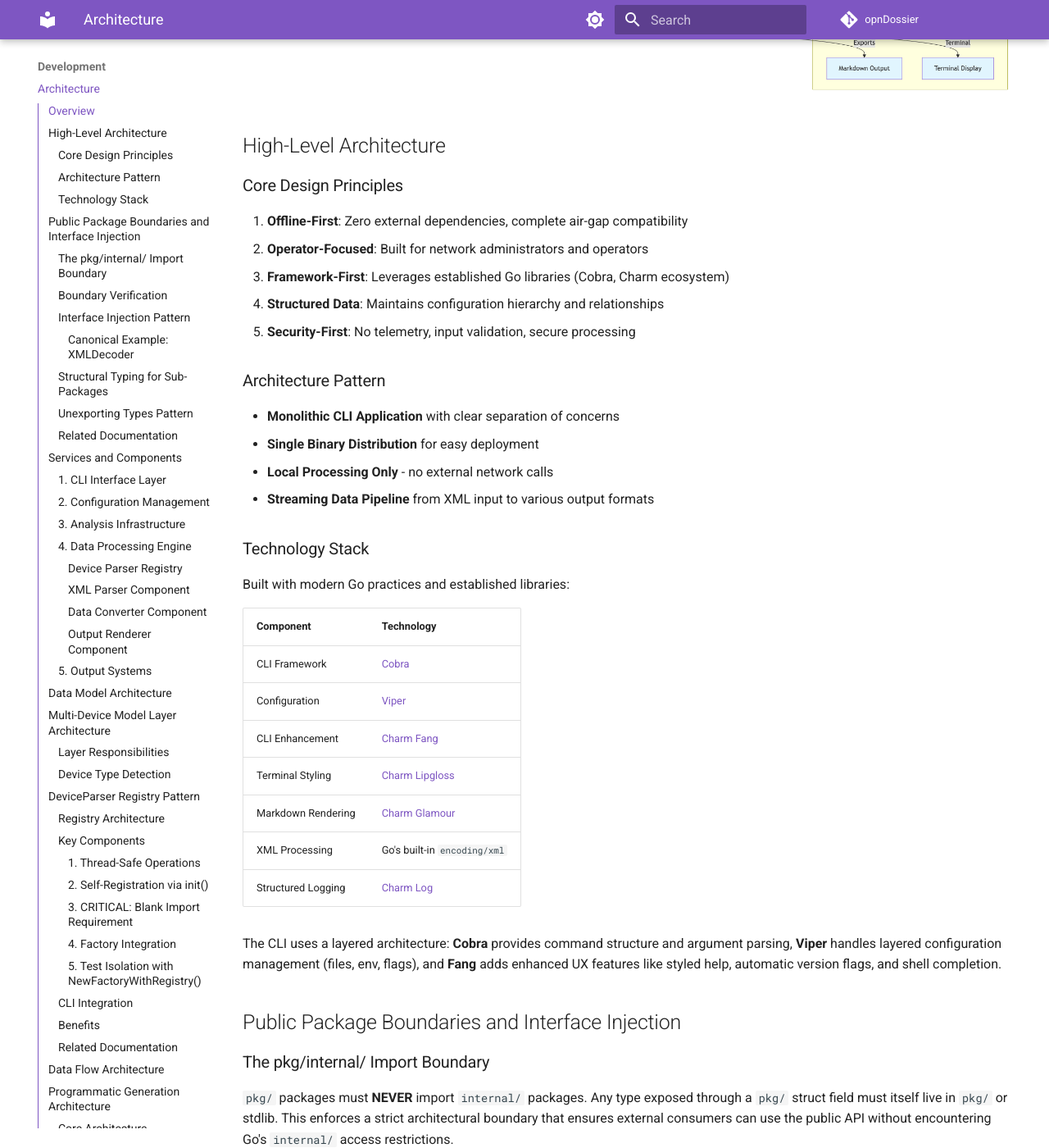
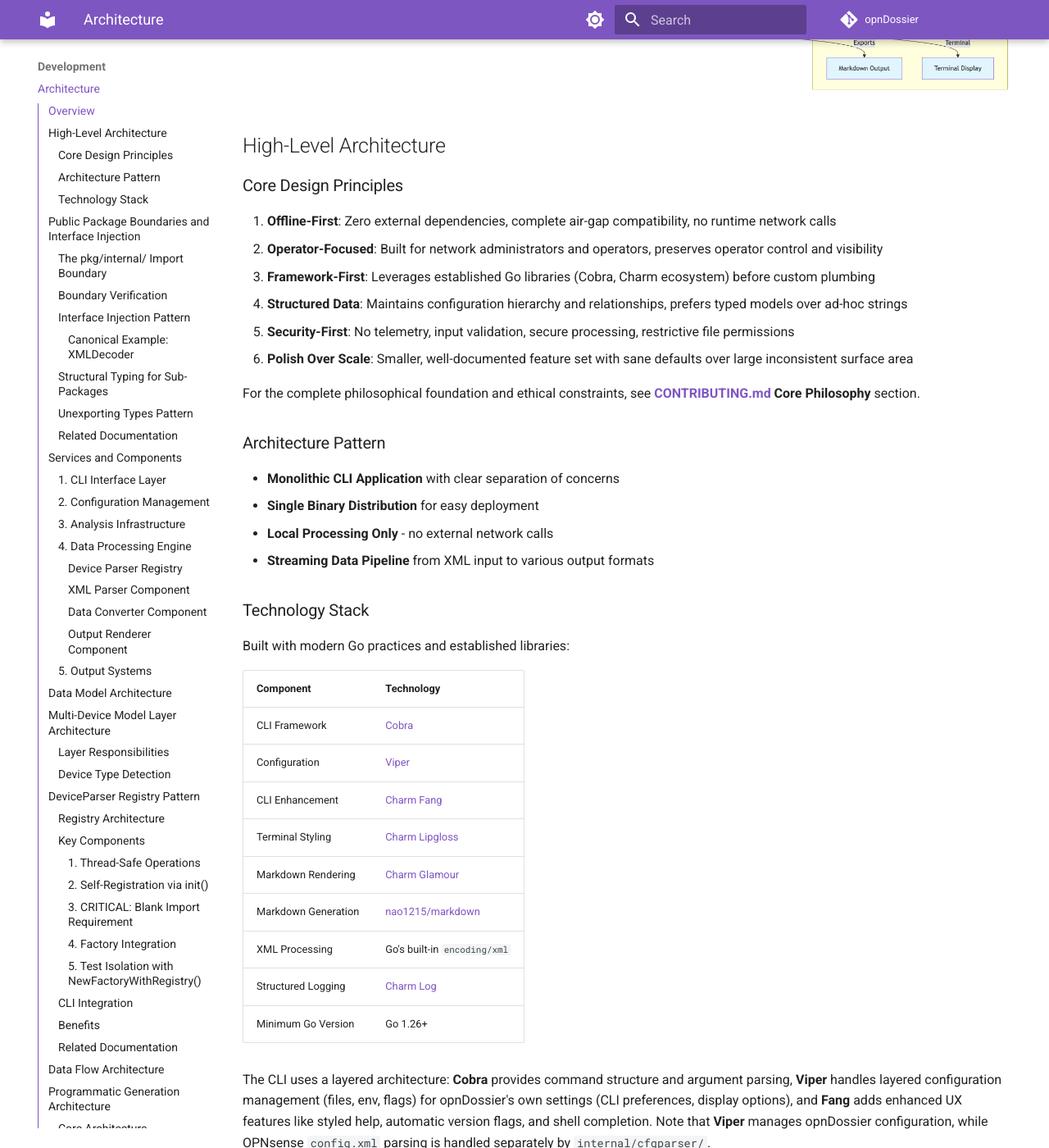
Before and after one commit to EvilBit-Labs/opnDossier, an MkDocs documentation site: the page built from docs/development/architecture.md, in a window 1280 px wide and 1400 px high, scrolled down 854 px. Shown: the whole window at 82% size. Built offline with MkDocs 1.6.1 and Material for MkDocs 9.7.7, drawn with Linux system fonts in a browser that asks for light colours; comment, search, counter and statistics services are not loaded; the version menu is left out; some of the changed text lies outside the part shown.

Commit message:
docs: Dosu updates for PR #440

````diff
--- a/docs/development/architecture.md
+++ b/docs/development/architecture.md
@@ -10,11 +10,14 @@ opnDossier is a **CLI-based multi-device firewall configuration processor** desi
 
 ### Core Design Principles
 
-1. **Offline-First**: Zero external dependencies, complete air-gap compatibility
-2. **Operator-Focused**: Built for network administrators and operators
-3. **Framework-First**: Leverages established Go libraries (Cobra, Charm ecosystem)
-4. **Structured Data**: Maintains configuration hierarchy and relationships
-5. **Security-First**: No telemetry, input validation, secure processing
+1. **Offline-First**: Zero external dependencies, complete air-gap compatibility, no runtime network calls
+2. **Operator-Focused**: Built for network administrators and operators, preserves operator control and visibility
+3. **Framework-First**: Leverages established Go libraries (Cobra, Charm ecosystem) before custom plumbing
+4. **Structured Data**: Maintains configuration hierarchy and relationships, prefers typed models over ad-hoc strings
+5. **Security-First**: No telemetry, input validation, secure processing, restrictive file permissions
+6. **Polish Over Scale**: Smaller, well-documented feature set with sane defaults over large inconsistent surface area
+
+For the complete philosophical foundation and ethical constraints, see **[CONTRIBUTING.md](../../CONTRIBUTING.md) Core Philosophy** section.
 
 ### Architecture Pattern
 
@@ -27,17 +30,19 @@ opnDossier is a **CLI-based multi-device firewall configuration processor** desi
 
 Built with modern Go practices and established libraries:
 
-| Component          | Technology                                                  |
-| ------------------ | ----------------------------------------------------------- |
-| CLI Framework      | [Cobra](https://github.com/spf13/cobra)                     |
-| Configuration      | [Viper](https://github.com/spf13/viper)                     |
-| CLI Enhancement    | [Charm Fang](https://github.com/charmbracelet/fang)         |
-| Terminal Styling   | [Charm Lipgloss](https://github.com/charmbracelet/lipgloss) |
-| Markdown Rendering | [Charm Glamour](https://github.com/charmbracelet/glamour)   |
-| XML Processing     | Go's built-in `encoding/xml`                                |
-| Structured Logging | [Charm Log](https://github.com/charmbracelet/log)           |
+| Component               | Technology                                                  |
+| ----------------------- | ----------------------------------------------------------- |
+| CLI Framework           | [Cobra](https://github.com/spf13/cobra)                     |
+| Configuration           | [Viper](https://github.com/spf13/viper)                     |
+| CLI Enhancement         | [Charm Fang](https://github.com/charmbracelet/fang)         |
+| Terminal Styling        | [Charm Lipgloss](https://github.com/charmbracelet/lipgloss) |
+| Markdown Rendering      | [Charm Glamour](https://github.com/charmbracelet/glamour)   |
+| Markdown Generation     | [nao1215/markdown](https://github.com/nao1215/markdown)     |
+| XML Processing          | Go's built-in `encoding/xml`                                |
+| Structured Logging      | [Charm Log](https://github.com/charmbracelet/log)           |
+| Minimum Go Version      | Go 1.26+                                                    |
 
-The CLI uses a layered architecture: **Cobra** provides command structure and argument parsing, **Viper** handles layered configuration management (files, env, flags), and **Fang** adds enhanced UX features like styled help, automatic version flags, and shell completion.
+The CLI uses a layered architecture: **Cobra** provides command structure and argument parsing, **Viper** handles layered configuration management (files, env, flags) for opnDossier's own settings (CLI preferences, display options), and **Fang** adds enhanced UX features like styled help, automatic version flags, and shell completion. Note that **Viper** manages opnDossier configuration, while OPNsense `config.xml` parsing is handled separately by `internal/cfgparser/`.
 
 ## Public Package Boundaries and Interface Injection
 
@@ -137,6 +142,8 @@ This allows external test packages to use the conversion functionality without a
 For detailed examples and the historical context of fixing `pkg/internal/` boundary violations, see:
 
 - **[docs/solutions/architecture-issues/pkg-internal-import-boundary.md](../solutions/architecture-issues/pkg-internal-import-boundary.md)**
+
+For practical developer guidance on public package purity and the boundary verification command, see **[CONTRIBUTING.md](../../CONTRIBUTING.md) Go Development Standards** section.
 
 ## Services and Components
 
@@ -432,7 +439,17 @@ For complete implementation details, error-handling patterns, and gotchas, see:
 - **[docs/solutions/architecture-issues/pluggable-deviceparser-registry-pattern.md](../solutions/architecture-issues/pluggable-deviceparser-registry-pattern.md)**
 - **[GOTCHAS.md §7.1](../../GOTCHAS.md)** — Blank import requirement
 
+For practical developer guidance on the DeviceParser registry pattern and blank import footgun, see **[CONTRIBUTING.md](../../CONTRIBUTING.md) Go Development Standards** section.
+
 ## Data Flow Architecture
+
+The data processing pipeline follows a clear multi-stage architecture documented in **[CONTRIBUTING.md](../../CONTRIBUTING.md) Data Processing Pipeline** section:
+
+1. **Ingestion**: `internal/cfgparser/` parses OPNsense `config.xml` → `pkg/schema/opnsense.OpnSenseDocument`
+2. **Conversion**: `pkg/parser/opnsense/` transforms `OpnSenseDocument` → `pkg/model.CommonDevice` with conversion warnings
+3. **Export Enrichment**: `internal/converter/enrichment.go` populates statistics, analysis, security assessment via `prepareForExport()`
+4. **Export**: Registry-driven multi-format output (markdown, json, yaml, text, html) via `FormatRegistry`
+5. **Report Generation**: Audience-aware reports built through `builder.MarkdownBuilder`
 
 ```mermaid
 sequenceDiagram
@@ -1096,6 +1113,8 @@ All validation, shell completion, and dispatch logic automatically picks up the
 
 For detailed guidance on the FormatRegistry pattern and consumer-local interface narrowing, see AGENTS.md §5.9b.
 
+For practical developer guidance on the FormatRegistry pattern, format addition workflow, and avoiding hardcoded switch statements, see **[CONTRIBUTING.md](../../CONTRIBUTING.md) Go Development Standards** section.
+
 ## Versioned Data Strategy
 
 ### Configuration Versioning
@@ -1284,9 +1303,11 @@ When the `--quiet` flag is used:
 
 ### Security Controls
 
-- **Input Validation**: XML schema validation, path sanitization, size limits
-- **Processing Security**: Memory safety (Go runtime), type safety, error handling
-- **Output Security**: Path validation, permission checks, content sanitization
+- **Input Validation**: XML schema validation, path sanitization, size limits at system boundaries
+- **Processing Security**: Memory safety (Go runtime), type safety, error handling that prevents credential leakage
+- **Output Security**: Path validation, restrictive file permissions (0600 for sensitive data), content sanitization
+
+For secure coding principles, SNMP redaction patterns, and the canonical approach to safe error messages, see **[CONTRIBUTING.md](../../CONTRIBUTING.md) Secure Coding Principles** section and `internal/processor/report.go`.
 
 ### Air-Gap Security Benefits
 
````
